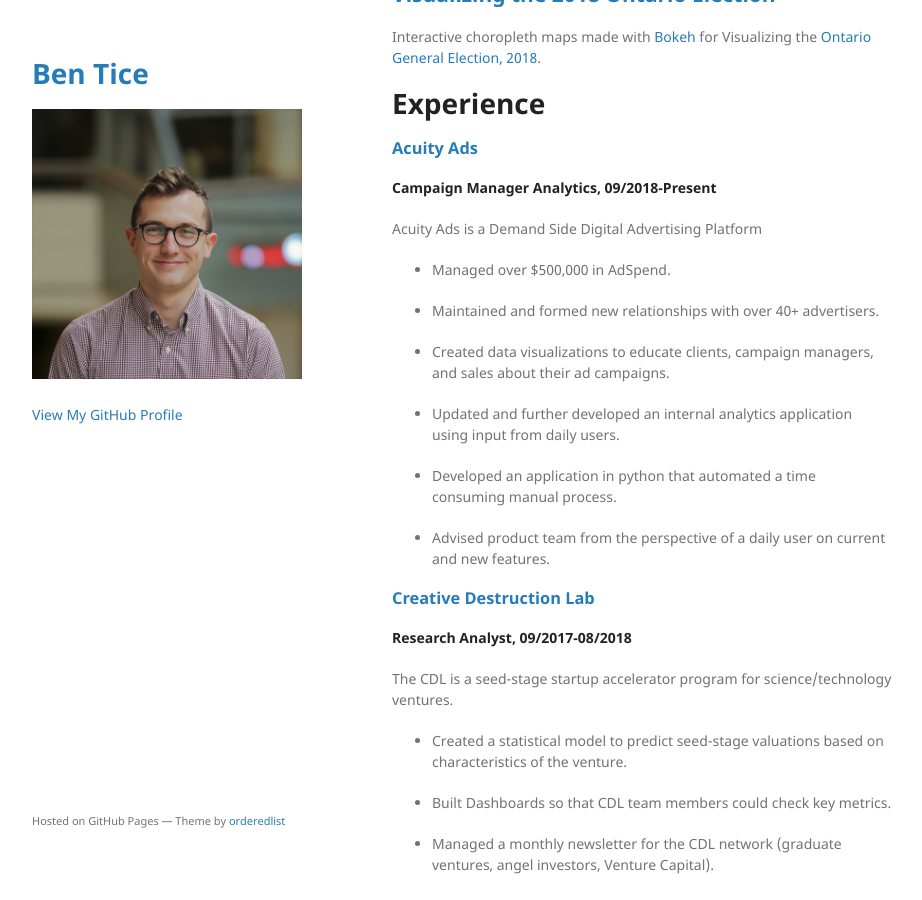
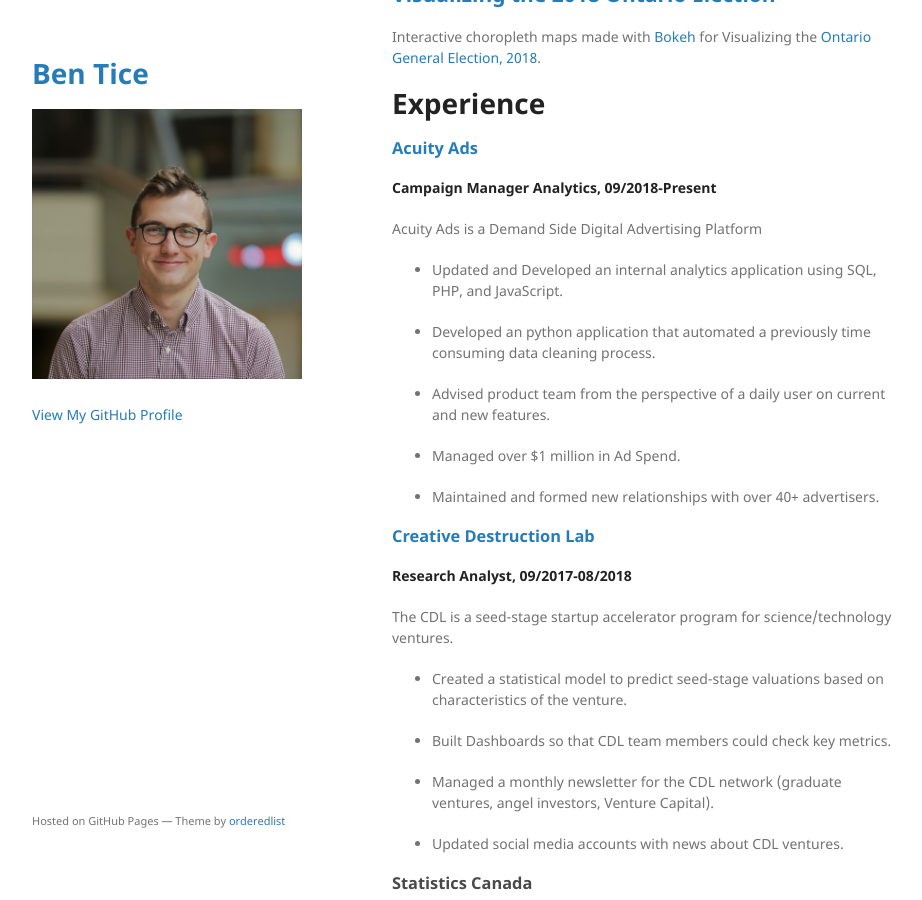
Before and after one commit to bentice/bentice.github.io, a Jekyll site: the page built from index.md, in a window 1280 px wide and 900 px high, scrolled down 837 px. Shown: the whole window, without its empty margins (178-1100 px from the left). Built offline with Jekyll 4.4.1, drawn with Linux system fonts in a browser that asks for light colours; the repository's description, which GitHub fills in, is left out; our own code applies the rules of GitHub Pages for plain Markdown files.

Commit message:
update resume

```diff
--- a/index.md
+++ b/index.md
@@ -35,17 +35,15 @@ Interactive choropleth maps made with [Bokeh](https://bokeh.pydata.org/en/latest
 
 Acuity Ads is a Demand Side Digital Advertising Platform
 
-* Managed over $500,000 in AdSpend.
+* Updated and Developed an internal analytics application using SQL, PHP, and JavaScript.
+
+* Developed an python application that automated a previously time consuming data cleaning process.
+
+* Advised product team from the perspective of a daily user on current and new features.
+
+* Managed over $1 million in Ad Spend.
 
 * Maintained and formed new relationships with over 40+ advertisers.
-
-* Created data visualizations to educate clients, campaign managers, and sales about their ad campaigns.
-
-* Updated and further developed an internal analytics application using input from daily users.
-
-* Developed an application in python that automated a time consuming manual process.
-
-* Advised product team from the perspective of a daily user on current and new features.
 
 
 ### [Creative Destruction Lab](https://www.creativedestructionlab.com/)
```
